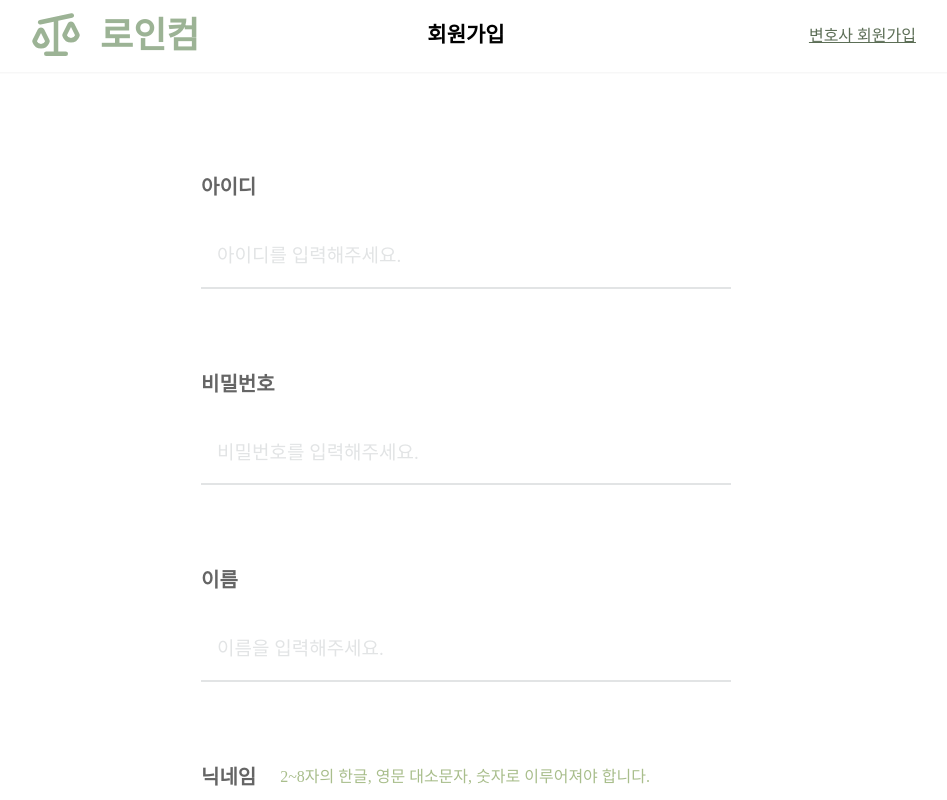
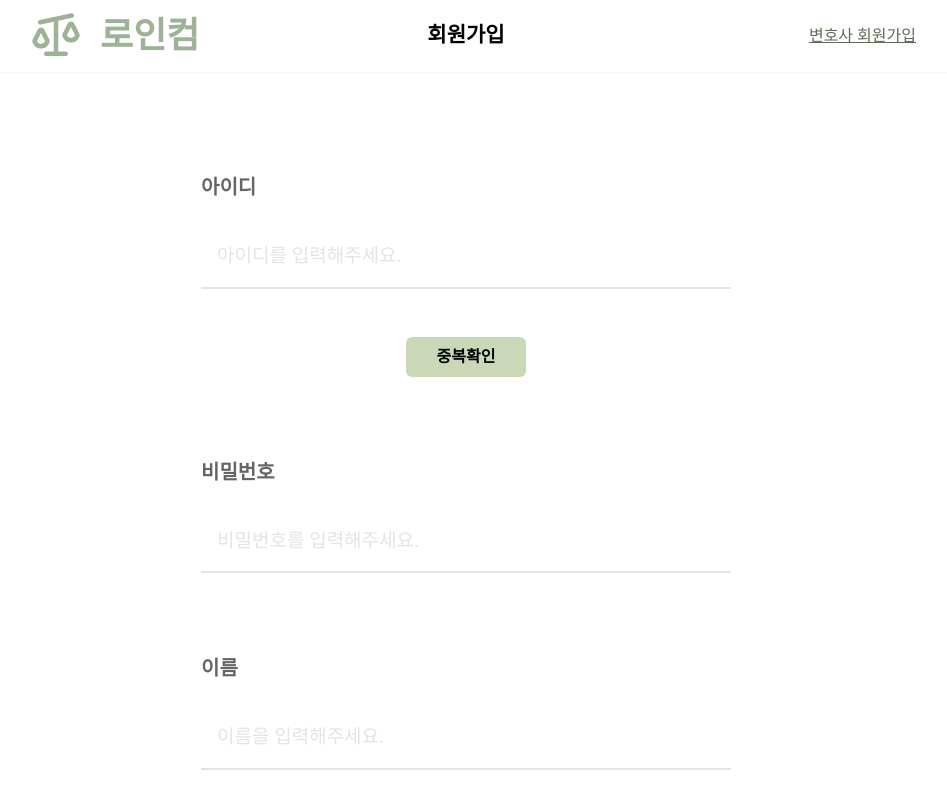
Before and after one commit to hodu42/law-in-comm-fe, a React (Create React App) app: page /users/join/general in a window 1280 px wide. Shown: the top 800 px of the page, without its empty margins (174-1121 px from the left). Built offline with nearby package versions, Linux system fonts and the light colour scheme; a web font is replaced by a local one.

Commit message:
아이디 중복 확인 기능 추가

```diff
--- a/src/api/index.ts
+++ b/src/api/index.ts
@@ -34,6 +34,7 @@ export class ApiClient {
           config.url?.includes("/register-lawyer") ||
           config.url?.includes("/auth/token/refresh") ||
           config.url?.includes("/users/join/nickname/dupe-check") ||
+          config.url?.includes("/users/join/id/dupe-check") ||
           config.url?.includes("/question/:questionId/answers") ||
           config.url?.includes("/questions/:id")
         ) {
--- a/src/api/users/index.ts
+++ b/src/api/users/index.ts
@@ -2,6 +2,10 @@ import { api } from "../index";
 
 export const checkNicknameDuplication = async (nickname: string) => {
   return api.get<any>("/users/join/nickname/dupe-check", { nickname });
+};
+
+export const checkUsernameDuplication = async (id: string) => {
+  return api.get<any>("/users/join/id/dupe-check", { id });
 };
 
 export const getLegalSpecialities = async () => {
--- a/src/pages/ClientRegister.tsx
+++ b/src/pages/ClientRegister.tsx
@@ -3,7 +3,10 @@ import { Link } from "react-router-dom";
 import { Logo } from "@/components/Logo";
 import { MobileNav } from "@/components/MobileNav";
 import { registerGeneral } from "@/api/auth/register";
-import { checkNicknameDuplication } from "@/api/users";
+import {
+  checkNicknameDuplication,
+  checkUsernameDuplication,
+} from "@/api/users";
 import { useNavigation } from "@/hooks/useNavigation";
 import { ClientData } from "@/types/client";
 import { MobileBackButton } from "@/components/MobileBackButton";
@@ -18,6 +21,8 @@ export const ClientRegister = (): React.JSX.Element => {
   const [error, setError] = useState<string>("");
   const [nicknameDuplicateMessage, setNicknameDuplicateMessage] =
     useState<string>("");
+  const [usernameDuplicateMessage, setUsernameDuplicateMessage] =
+    useState<string>("");
   const dateInputRef = useRef<HTMLInputElement>(null);
 
   // 아이디 또는 비밀번호가 입력되면 에러 메시지 초기화
@@ -26,12 +31,15 @@ export const ClientRegister = (): React.JSX.Element => {
       setError("");
     }
   }, [userId, password]);
-  // 닉네임 입력 시 에러 메시지 초기화
+
+  // 닉네임 또는 아이디 입력 시 에러 메시지 초기화
   useEffect(() => {
-    if (nickname) {
-      setNicknameDuplicateMessage("");
-    }
+    setNicknameDuplicateMessage("");
   }, [nickname]);
+
+  useEffect(() => {
+    setUsernameDuplicateMessage("");
+  }, [userId]);
 
   const handleRegister = async (event: React.FormEvent<HTMLFormElement>) => {
     event.preventDefault();
@@ -60,6 +68,7 @@ export const ClientRegister = (): React.JSX.Element => {
   const checkNicknameDuplicate = async () => {
     try {
       const response = await checkNicknameDuplication(nickname);
+      console.log("닉네임 중복 확인 응답 : ", response);
       if (response.data) {
         setNicknameDuplicateMessage(
           `${nickname}은 이미 사용중인 닉네임입니다.`
@@ -73,6 +82,24 @@ export const ClientRegister = (): React.JSX.Element => {
         setNicknameDuplicateMessage(errorMessage);
       } else {
         setNicknameDuplicateMessage("알 수 없는 오류가 발생했습니다.");
+      }
+    }
+  };
+
+  const checkUsernameDuplicate = async () => {
+    try {
+      const response = await checkUsernameDuplication(userId);
+      if (response.data.isDup) {
+        setUsernameDuplicateMessage(`${userId}은 이미 사용중인 아이디입니다.`);
+      } else {
+        setUsernameDuplicateMessage(`${userId}은 사용 가능한 아이디입니다.`);
+      }
+    } catch (error: any) {
+      if (error.response.data.code === 4000009) {
+        const errorMessage = error.response.data.message.split(": ")[1];
+        setUsernameDuplicateMessage(errorMessage);
+      } else {
+        setUsernameDuplicateMessage("알 수 없는 오류가 발생했습니다.");
       }
     }
   };
@@ -127,6 +154,24 @@ export const ClientRegister = (): React.JSX.Element => {
               value={userId}
               onChange={(e) => setUserId(e.target.value)}
             />
+            {usernameDuplicateMessage && (
+              <div
+                className={`text-sm pl-4 ${
+                  usernameDuplicateMessage.includes("사용 가능한")
+                    ? "text-green-500"
+                    : "text-red-500"
+                }`}
+              >
+                {usernameDuplicateMessage}
+              </div>
+            )}
+            <button
+              type="button"
+              onClick={() => checkUsernameDuplicate()}
+              className="transition-colors inline-block w-[120px] mx-auto mt-6 bg-[#CBD8B7] text-black font-bold text-[16px] py-2 rounded-md hover:bg-[#A9BE8C]"
+            >
+              중복확인
+            </button>
           </div>
 
           {/* 비밀번호 입력 필드 */}
--- a/src/pages/LawyerRegister.tsx
+++ b/src/pages/LawyerRegister.tsx
@@ -6,6 +6,7 @@ import { LegalSpecialityLabels } from "@/types/speciality";
 import { RegisterLawyerInfo } from "@/types/lawyer";
 import { registerLawyer } from "@/api/auth/register";
 import { MobileBackButton } from "@/components/MobileBackButton";
+import { checkUsernameDuplication } from "@/api/users";
 
 export const LawyerRegister = (): React.JSX.Element => {
   const { goToLogin } = useNavigation();
@@ -26,6 +27,8 @@ export const LawyerRegister = (): React.JSX.Element => {
   const [officeAddress, setOfficeAddress] = useState<string>("");
   const [officePhone, setOfficePhone] = useState<string>("");
   const [description, setDescription] = useState<string>("");
+  const [usernameDuplicateMessage, setUsernameDuplicateMessage] =
+    useState<string>("");
 
   // 아이디 또는 비밀번호가 입력되면 에러 메시지 초기화
   useEffect(() => {
@@ -33,6 +36,10 @@ export const LawyerRegister = (): React.JSX.Element => {
       setError("");
     }
   }, [userId, password]);
+
+  useEffect(() => {
+    setUsernameDuplicateMessage("");
+  }, [userId]);
 
   const handleRegister = async (event: React.FormEvent<HTMLFormElement>) => {
     event.preventDefault();
@@ -110,6 +117,24 @@ export const LawyerRegister = (): React.JSX.Element => {
     checkedItemHandler(value, e.target.checked);
   };
 
+  const checkUsernameDuplicate = async () => {
+    try {
+      const response = await checkUsernameDuplication(userId);
+      if (response.data.isDup) {
+        setUsernameDuplicateMessage(`${userId}은 이미 사용중인 아이디입니다.`);
+      } else {
+        setUsernameDuplicateMessage(`${userId}은 사용 가능한 아이디입니다.`);
+      }
+    } catch (error: any) {
+      if (error.response.data.code === 4000009) {
+        const errorMessage = error.response.data.message.split(": ")[1];
+        setUsernameDuplicateMessage(errorMessage);
+      } else {
+        setUsernameDuplicateMessage("알 수 없는 오류가 발생했습니다.");
+      }
+    }
+  };
+
   return (
     <div className="flex flex-col min-h-screen items-center bg-white overflow-x-hidden">
       {/* 헤더 영역 */}
@@ -155,6 +180,24 @@ export const LawyerRegister = (): React.JSX.Element => {
                   value={userId}
                   onChange={(e) => setUserId(e.target.value)}
                 />
+                {usernameDuplicateMessage && (
+                  <div
+                    className={`text-sm pl-4 ${
+                      usernameDuplicateMessage.includes("사용 가능한")
+                        ? "text-green-500"
+                        : "text-red-500"
+                    }`}
+                  >
+                    {usernameDuplicateMessage}
+                  </div>
+                )}
+                <button
+                  type="button"
+                  onClick={() => checkUsernameDuplicate()}
+                  className="transition-colors inline-block w-[120px] mx-auto mt-6 bg-[#CBD8B7] text-black font-bold text-[16px] py-2 rounded-md hover:bg-[#A9BE8C]"
+                >
+                  중복확인
+                </button>
               </div>
 
               {/* 비밀번호 입력 필드 */}
```
